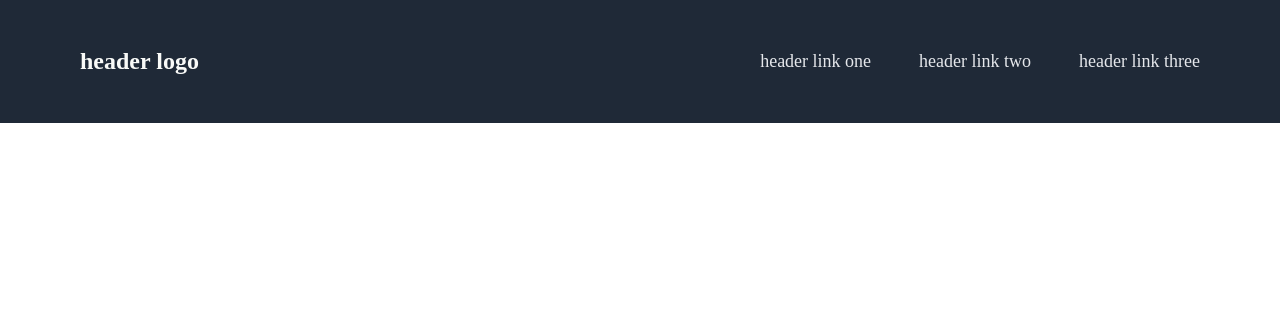
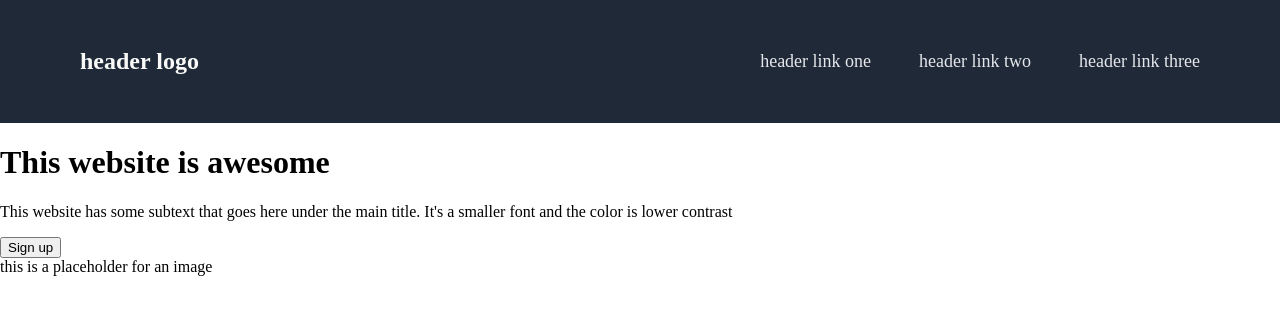
Before and after one commit to mjr397/landing-page, a plain HTML site: page index.html in a window 1280 px wide. Drawn offline with Linux system fonts and the light colour scheme.

Commit message:
Add top section content

```diff
--- a/index.html
+++ b/index.html
@@ -14,5 +14,12 @@
         <li>header link three</li>
       </ul>
     </div>
+
+    <div class="top">
+      <h1 class="hero">This website is awesome</h1>
+      <p>This website has some subtext that goes here under the main title. It's a smaller font and the color is lower contrast</p>
+      <button>Sign up</button>
+      <div class="image">this is a placeholder for an image</div>
+    </div>
   </body>
 </html>
```
